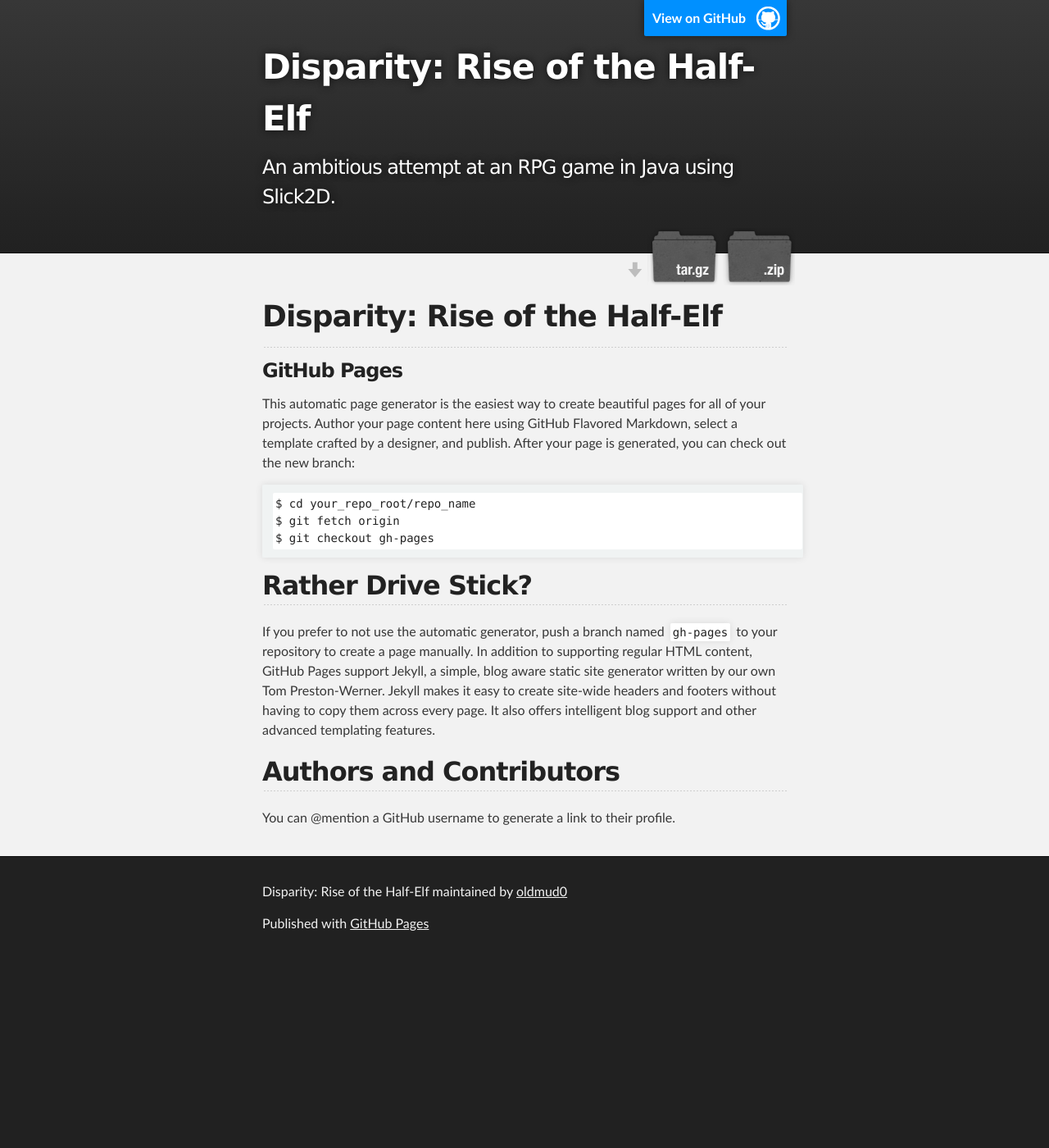
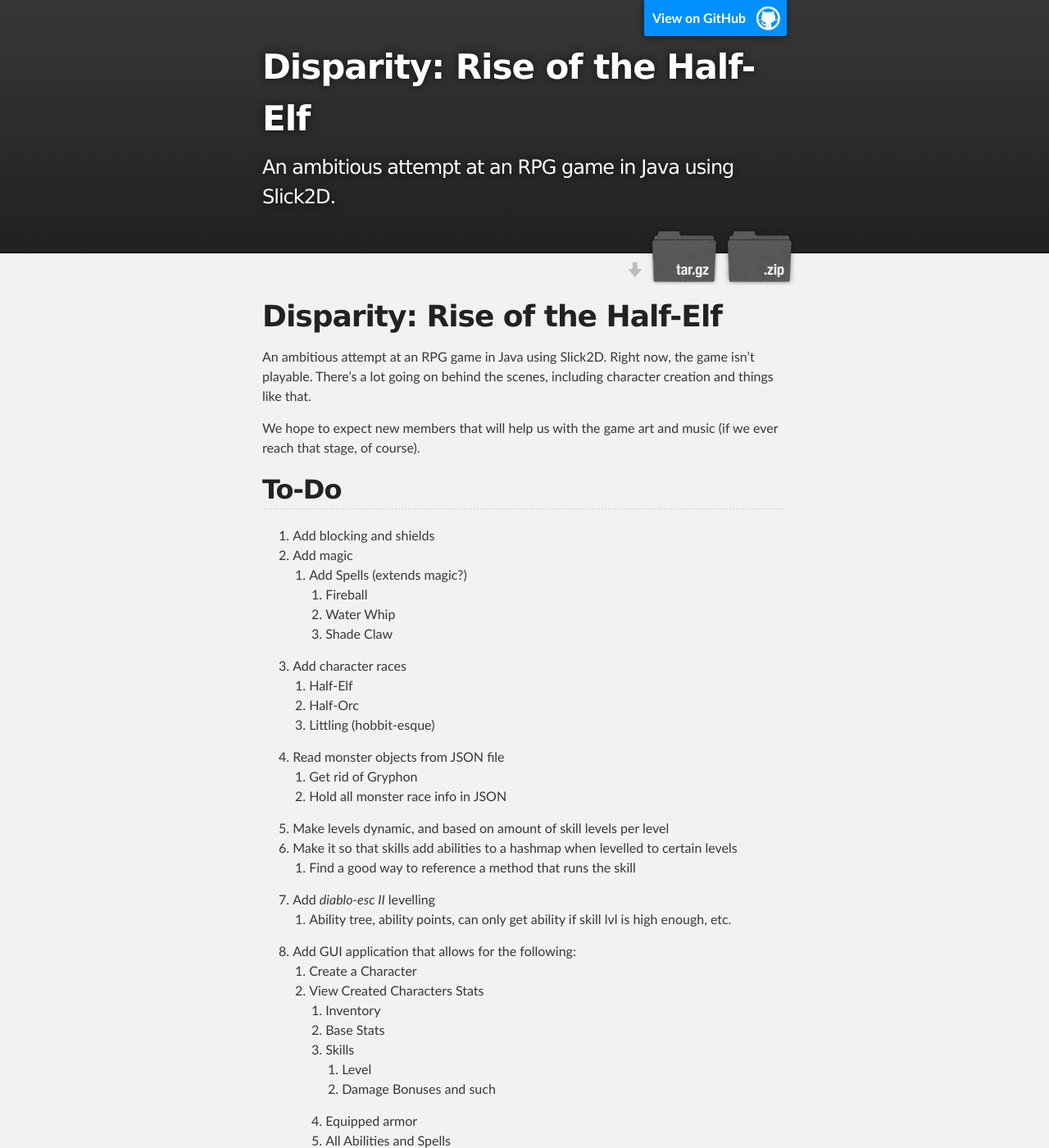
Before and after one commit to oldmud0/Disparity-RHE, a Jekyll site: the page built from index.md, in a window 1280 px wide and 1400 px high. Shown: the whole window at 82% size. Built offline with Jekyll 4.4.1, drawn with Linux system fonts in a browser that asks for light colours; Markdown is read by kramdown in place of the engine named in the settings; some of the changed text lies outside the part shown.

Commit message:
Add todo

```diff
--- a/index.md
+++ b/index.md
@@ -5,6 +5,65 @@
 Disparity: Rise of the Half-Elf
 ===============================
 
+An ambitious attempt at an RPG game in Java using Slick2D. Right now, the game isn't playable. There's a lot going on behind the scenes, including character creation and things like that.
+
+We hope to expect new members that will help us with the game art and music (if we ever reach that stage, of course).
+
+
+## To-Do
+
+
+
+1. Add blocking and shields
+2. Add magic
+    1. Add Spells (extends magic?)
+        1. Fireball
+        2. Water Whip
+        3. Shade Claw
+
+3. Add character races
+    1. Half-Elf
+    2. Half-Orc
+    3. Littling (hobbit-esque)
+
+4. Read monster objects from JSON file
+    1. Get rid of Gryphon
+    2. Hold all monster race info in JSON
+
+5. Make levels dynamic, and based on amount of skill levels per level
+6. Make it so that skills add abilities to a hashmap when levelled to certain levels
+    1. Find a good way to reference a method that runs the skill
+
+7. Add *diablo-esc II* levelling
+    1. Ability tree, ability points, can only get ability if skill lvl is high enough, etc.
+
+8. Add GUI application that allows for the following:
+    1. Create a Character
+    2. View Created Characters Stats
+        1. Inventory
+        2. Base Stats
+        3. Skills
+            1. Level
+            2. Damage Bonuses and such
+
+        4. Equipped armor
+        5. All Abilities and Spells
+
+    3. Save Character as serialized data, so that players may not edit it easily
+        1. Put in a .ser with Java’s Serializable class
+
+    4. Allow character to do a text based battle vs a random monster of their level
+
+9. Using Slick2D, create a graphics Engine
+    1. Texture everything
+    2. Animate everything
+    3. Set up in game GUI
+    4. Set up overworld map
+    5. Set up battles
+        1. Set up multi-character vs multi-monster battles
+
+10. Add a storyline
+    1. WIP, always need more lore
 
 
 -----------------------
```
